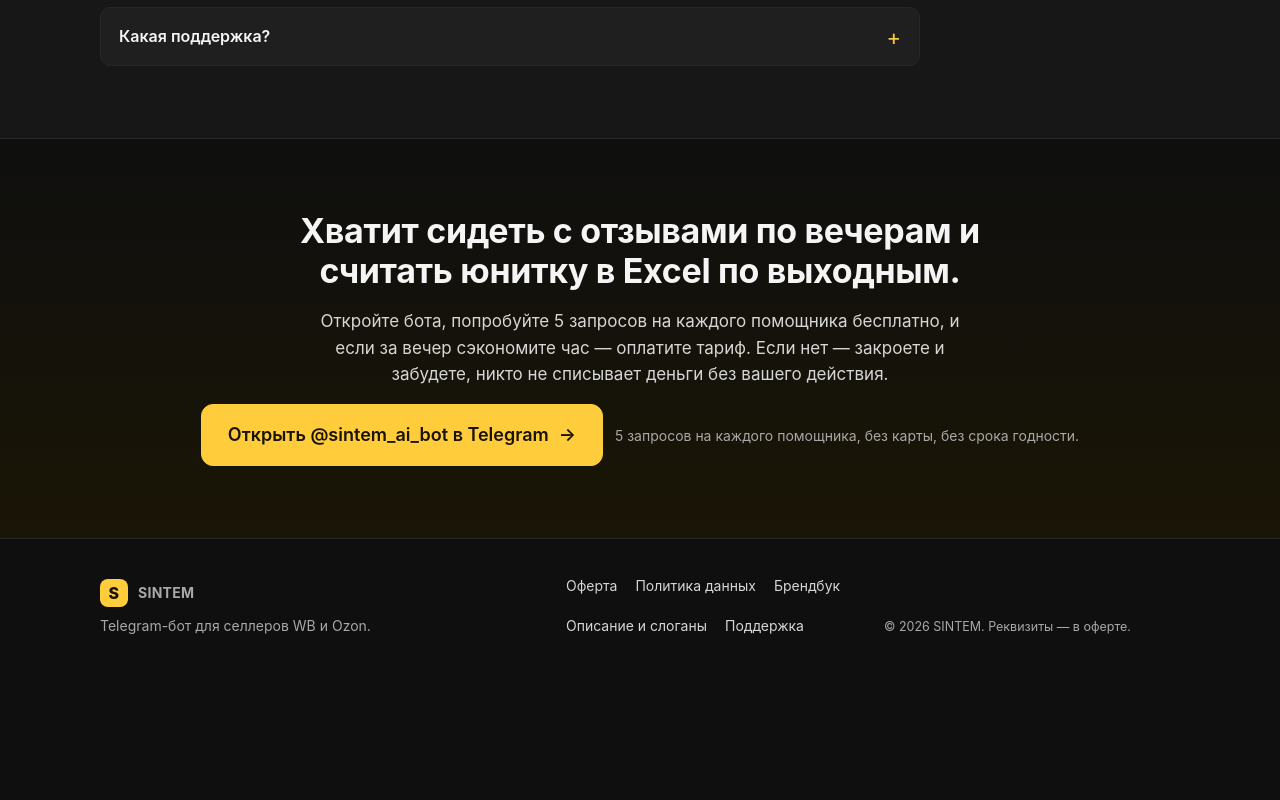
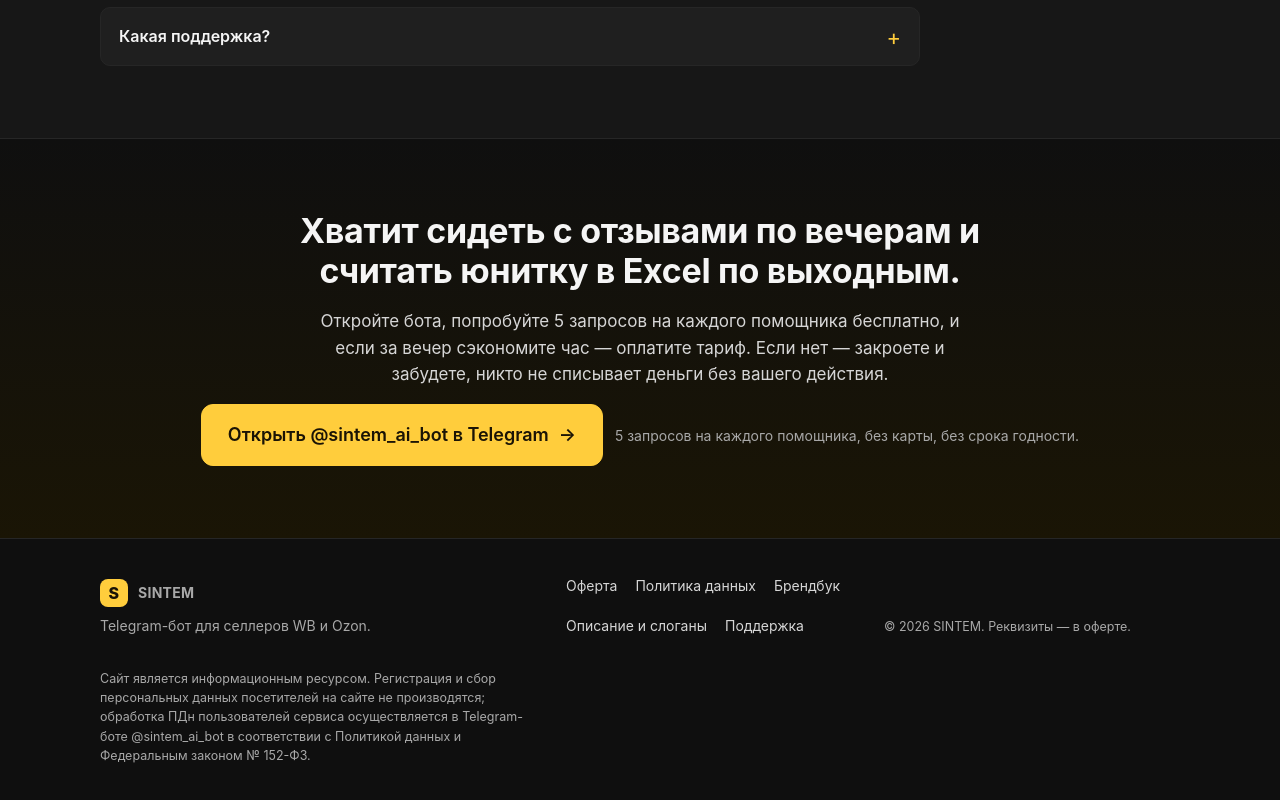
Before and after one commit to aslankaa1-droid/grandhubai, a plain HTML site: page sintem/landing/index.html in a window 1280 px wide. Shown: the part 4480-5280 px from the top of the page. Before the commit the page ends 5165 px from the top, so only its background shows below. Drawn offline with Linux system fonts and the light colour scheme.

Commit message:
sintem(landing): 152-ФЗ дисклеймер в футер — сайт информационный, ПДн собирает только бот @sintem_ai_bot

```diff
--- a/sintem/landing/index.html
+++ b/sintem/landing/index.html
@@ -388,6 +388,11 @@ header.site{padding:18px 0;border-bottom:1px solid var(--line)}
       <a href="https://t.me/sintem_support" data-i18n="foot.support">Поддержка</a>
     </nav>
     <p class="muted small" data-i18n="foot.copy">© 2026 SINTEM. Реквизиты — в оферте.</p>
+    <p class="muted small" style="margin-top:10px; max-width:760px; line-height:1.55">
+      Сайт является информационным ресурсом. Регистрация и сбор персональных данных посетителей на
+      сайте не производятся; обработка ПДн пользователей сервиса осуществляется в Telegram-боте
+      @sintem_ai_bot в соответствии с Политикой данных и Федеральным законом № 152-ФЗ.
+    </p>
   </div>
 </footer>
 
```
